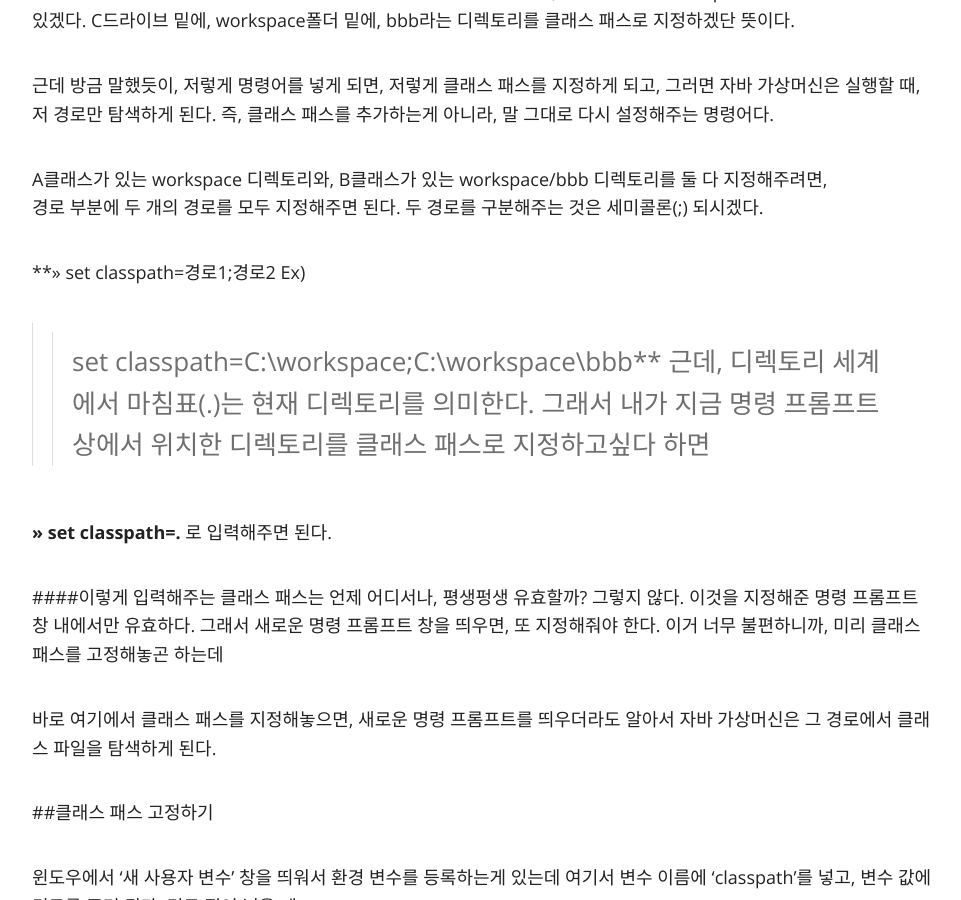
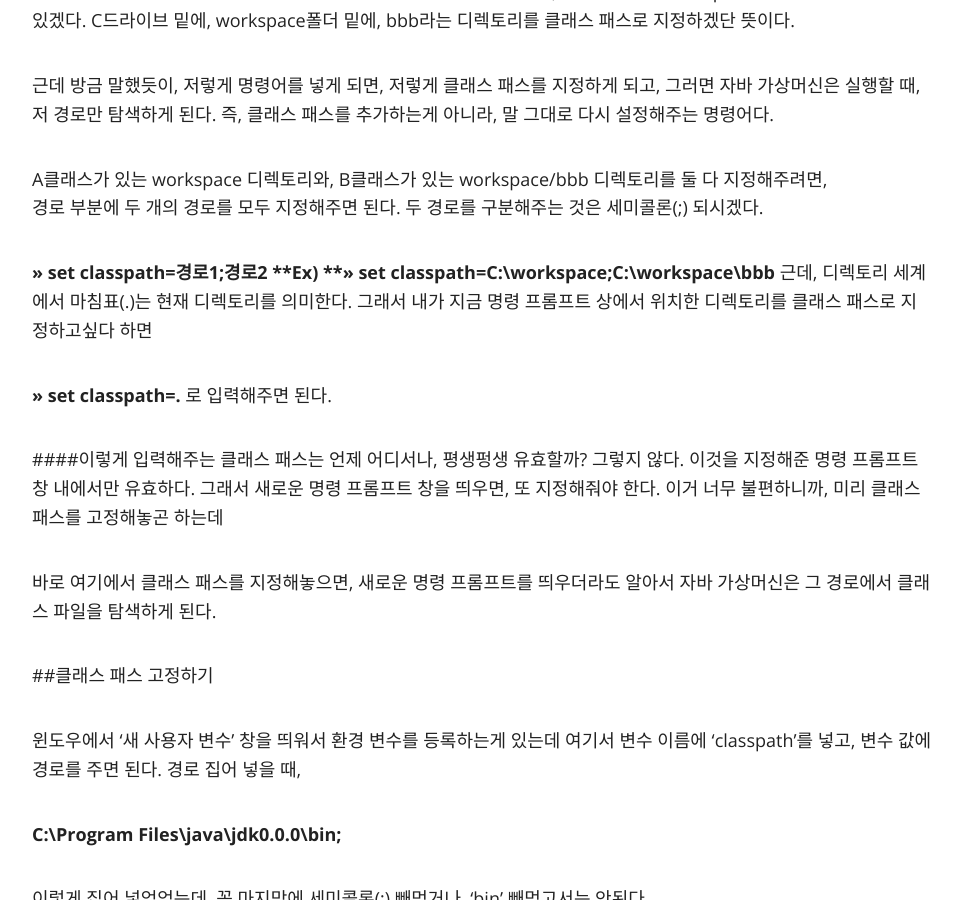
Before and after one commit to DoHyunChoi/dohyunchoi.github.io, a Jekyll site: the page built from _posts/2019-08-16-Class Path.markdown, in a window 1280 px wide and 900 px high, scrolled down 1324 px. Shown: the whole window, without its empty margins (158-1119 px from the left). Built offline with Jekyll 4.4.1, drawn with Linux system fonts in a browser that asks for light colours; nearby versions of some CDN libraries; comment, search, counter and statistics services are not loaded.

```diff
--- a/_posts/2019-08-16-Class Path.markdown
+++ b/_posts/2019-08-16-Class Path.markdown
@@ -60,8 +60,8 @@ A클래스가 있는 workspace 디렉토리와, B클래스가 있는 workspace/b
 두 경로를 구분해주는 것은 세미콜론(;) 되시겠다.
 
 **>> set classpath=경로1;경로2
-Ex)
->> set classpath=C:\workspace;C:\workspace\bbb**
+**Ex)
+**>> set classpath=C:\workspace;C:\workspace\bbb**
 근데, 디렉토리 세계에서 마침표(.)는 현재 디렉토리를 의미한다.
 그래서 내가 지금 명령 프롬프트 상에서 위치한 디렉토리를 클래스 패스로 지정하고싶다 하면
 
```
